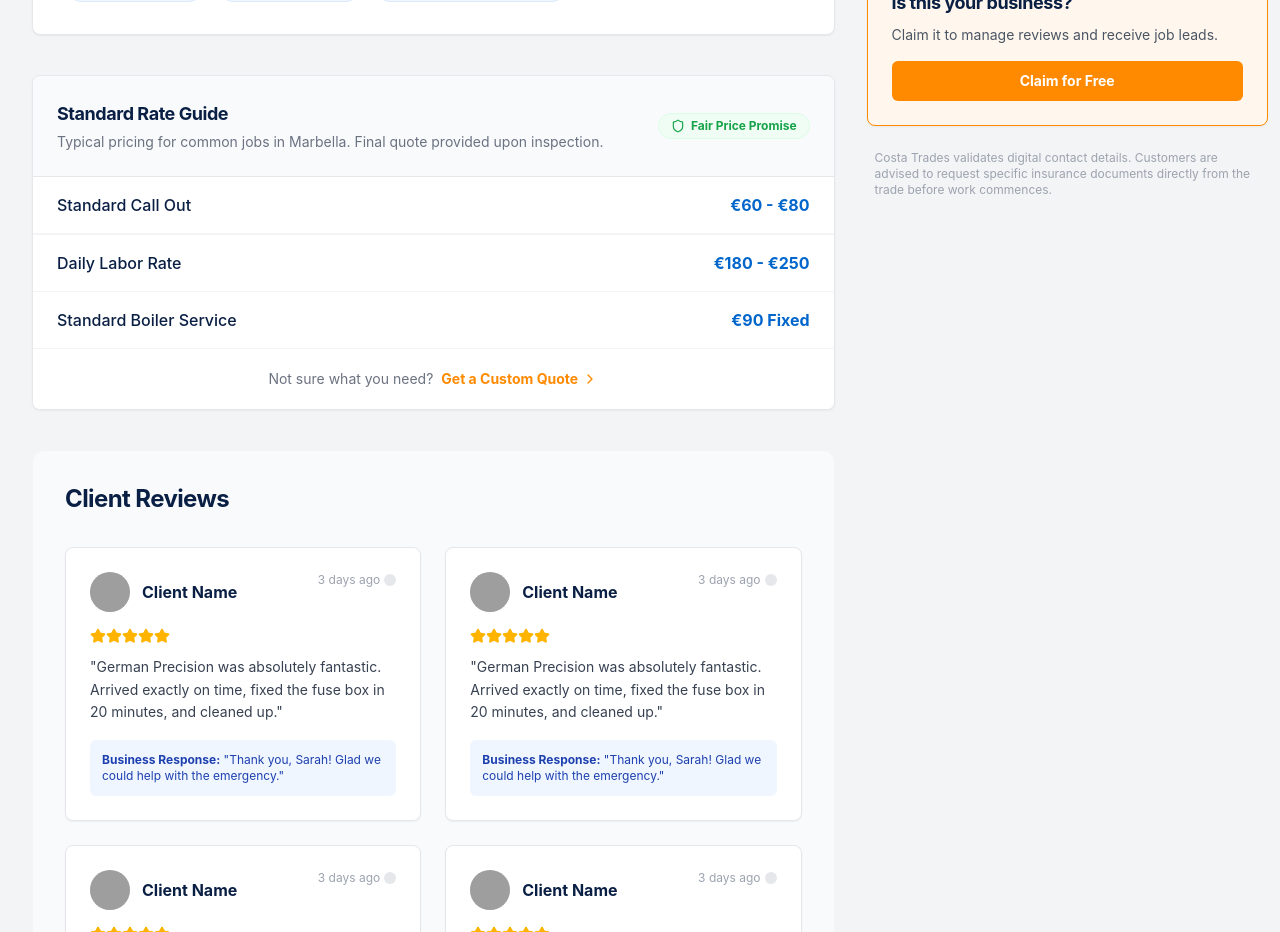
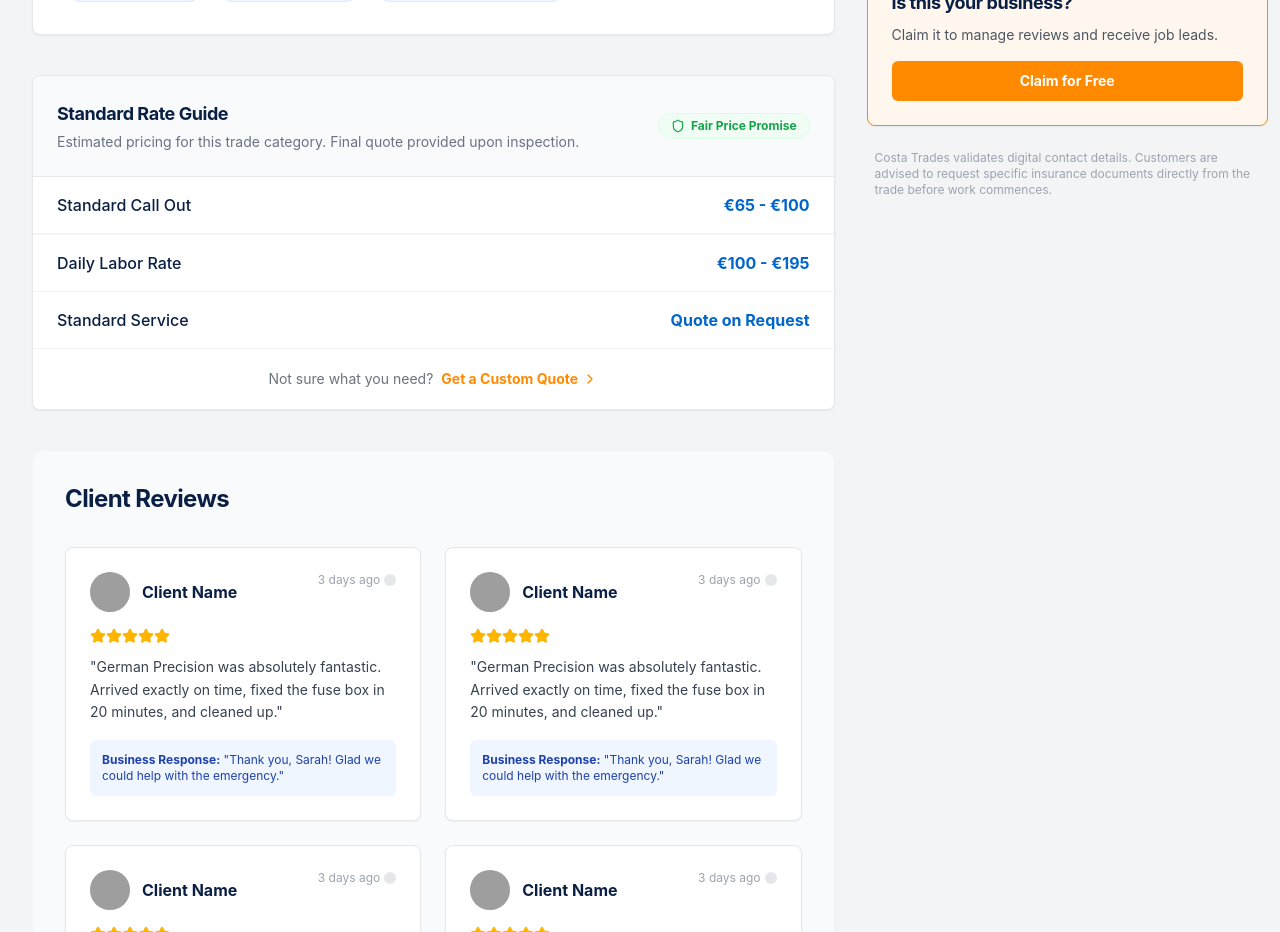
Before and after one commit to OnRiseAI/costatrades-clean, a Next.js app: page /tradesperson/german-precision-electric in a window 1280 px wide. Shown: the part 1040-1972 px from the top of the page. Built offline with nearby package versions, Linux system fonts and the light colour scheme; grey boxes are pictures that could not be loaded.

Commit message:
Add dynamic pricing by trade category

```diff
--- a/client/pages/TradespersonProfile.tsx
+++ b/client/pages/TradespersonProfile.tsx
@@ -40,6 +40,30 @@ import {
 } from "@/components/ui/dialog";
 import { demoTradespeople, Tradesperson } from "@/data/tradespeople";
 import { SEO } from "@/components/SEO";
+
+
+// Costa del Sol trade pricing by category (estimates, +30% adjusted)
+const PRICING_DATA: Record<string, { callOut: string; dayRate: string; commonJob: { name: string; price: string } }> = {
+  "plumber": { callOut: "€65 - €100", dayRate: "€100 - €160", commonJob: { name: "Boiler Service", price: "€100 - €195" } },
+  "electrician": { callOut: "€65 - €100", dayRate: "€130 - €210", commonJob: { name: "Full Rewire (3 bed)", price: "€3,900 - €5,200" } },
+  "air-conditioning": { callOut: "€80 - €130", dayRate: "€155 - €235", commonJob: { name: "AC Unit Installation", price: "€975 - €1,950" } },
+  "gardener": { callOut: "€50 - €80", dayRate: "€100 - €160", commonJob: { name: "Monthly Maintenance", price: "€155 - €260" } },
+  "pool-maintenance": { callOut: "€65 - €100", dayRate: "€100 - €160", commonJob: { name: "Monthly Pool Service", price: "€100 - €195" } },
+  "builder": { callOut: "€80 - €130", dayRate: "€100 - €160", commonJob: { name: "Bathroom Renovation", price: "€5,200 - €10,400" } },
+  "painter-decorator": { callOut: "€50 - €80", dayRate: "€130 - €160", commonJob: { name: "Room Repaint", price: "€260 - €520" } },
+  "locksmith": { callOut: "€65 - €130", dayRate: "€130 - €195", commonJob: { name: "Lock Change", price: "€100 - €195" } },
+  "cleaning-services": { callOut: "€15 - €25/hour", dayRate: "N/A", commonJob: { name: "Deep Clean (3 bed)", price: "€195 - €325" } },
+  "security-alarms": { callOut: "€80 - €130", dayRate: "€155 - €235", commonJob: { name: "Alarm System Install", price: "€650 - €1,950" } },
+  "removals": { callOut: "Free Quote", dayRate: "€260 - €520", commonJob: { name: "Local Move (3 bed)", price: "€520 - €1,040" } },
+  "carpenter": { callOut: "€65 - €100", dayRate: "€100 - €160", commonJob: { name: "Built-in Wardrobe", price: "€1,040 - €2,600" } },
+  "handyman": { callOut: "€50 - €80", dayRate: "€100 - €130", commonJob: { name: "Half Day Jobs", price: "€65 - €100" } },
+  "pest-control": { callOut: "€65 - €100", dayRate: "€130 - €195", commonJob: { name: "Pest Treatment", price: "€130 - €260" } },
+  "solar-panels": { callOut: "Free Survey", dayRate: "Quote Based", commonJob: { name: "5kW System Install", price: "€6,500 - €9,750" } },
+  "window-cleaning": { callOut: "N/A", dayRate: "€80 - €130", commonJob: { name: "Villa Windows", price: "€65 - €130" } },
+  "glazier": { callOut: "€80 - €130", dayRate: "€130 - €195", commonJob: { name: "Window Replacement", price: "€260 - €650" } },
+  "property-management": { callOut: "Free Consultation", dayRate: "Monthly Fee", commonJob: { name: "Monthly Management", price: "€130 - €390" } },
+};
+const DEFAULT_PRICING = { callOut: "€65 - €100", dayRate: "€100 - €195", commonJob: { name: "Standard Service", price: "Quote on Request" } };
 
 // Extended interface for the full profile
 interface TradespersonProfileData extends Tradesperson {
@@ -124,6 +148,7 @@ export default function TradespersonProfile({
     Object.entries(profile).filter(([_, v]) => v !== undefined)
   ) : {};
   const safeProfile = { ...defaultData, ...cleanProfile } as TradespersonProfileData;
+  const pricing = PRICING_DATA[safeProfile.tradeCategorySlug] || DEFAULT_PRICING;
 
   useEffect(() => {
     // Skip loading if we already have initialData
@@ -506,7 +531,7 @@ export default function TradespersonProfile({
                       Standard Rate Guide
                     </h3>
                     <p className="text-sm text-gray-500">
-                      Typical pricing for common jobs in Marbella. Final quote
+                      Estimated pricing for this trade category. Final quote
                       provided upon inspection.
                     </p>
                   </div>
@@ -527,7 +552,7 @@ export default function TradespersonProfile({
                       Standard Call Out
                     </div>
                     <div className="font-bold text-[#0066CC] text-right">
-                      €60 - €80
+                      {pricing.callOut}
                     </div>
                   </div>
 
@@ -537,17 +562,17 @@ export default function TradespersonProfile({
                       Daily Labor Rate
                     </div>
                     <div className="font-bold text-[#0066CC] text-right">
-                      €180 - €250
+                      {pricing.dayRate}
                     </div>
                   </div>
 
                   {/* Item 3 */}
                   <div className="flex flex-row justify-between items-center px-6 py-4 border-b border-[#F3F4F6] hover:bg-gray-50 transition-colors">
                     <div className="font-medium text-[#0a1f44]">
-                      Standard Boiler Service
+                      {pricing.commonJob.name}
                     </div>
                     <div className="font-bold text-[#0066CC] text-right">
-                      €90 Fixed
+                      {pricing.commonJob.price}
                     </div>
                   </div>
                 </div>
```
